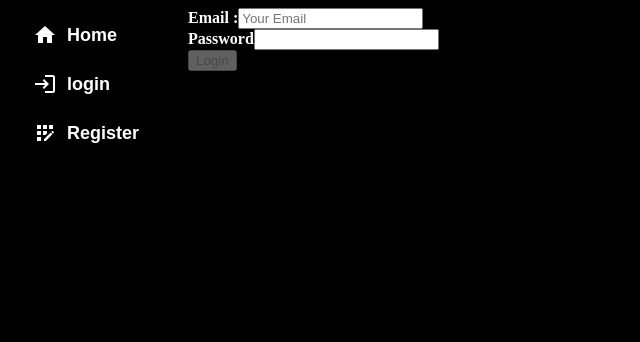
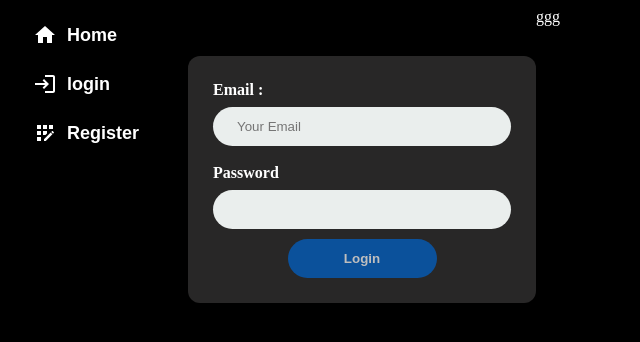
Before and after one commit to nabeelmaklai/mona-e-lisa, a React (Vite) app: page /login in a window 1280 px wide. Shown: the top 342 px of the page, without its empty margins (0-640 px from the left). Built offline with nearby package versions, Linux system fonts and the light colour scheme.

Commit message:
login register style

```diff
--- a/src/App.jsx
+++ b/src/App.jsx
@@ -53,6 +53,7 @@ const App = () => {
           <Route path="/arts/edit" element={<EditArt user={user} />} />
         </Routes>
       </main>
+      <div>ggg</div>
     </div>
   )
 }
--- a/src/pages/Home.jsx
+++ b/src/pages/Home.jsx
@@ -59,7 +59,7 @@ const Home = () => {
             </Link>
             <Link to={`/arts/${art._id}`}>
               <div className="post__image">
-                <img className="HomeArtImgs" src={art.img} alt={art.name} />
+                <img className="HomeArtImgss" src={art.img} alt={art.name} />
 
               </div>
             </Link>
--- a/src/pages/ShowArt.jsx
+++ b/src/pages/ShowArt.jsx
@@ -6,6 +6,7 @@ import AddToCollection from '../components/AddToCollection'
 import LikeButton from '../components/LikeButton'
 import EditArt from '../components/EditArt'
 import CollectionsIcon from '@mui/icons-material/Collections';
+
 const ShowArt = ({ user }) => {
   let { id } = useParams()
   const [art, setArt] = useState(null)
@@ -104,7 +105,7 @@ const ShowArt = ({ user }) => {
         )}
 
       <div className="ShowArtImgDiv" >
-      <img className="ShowArtImg"  src={art.img} alt={art.userId.name} />
+      <img className="ShowArtImg  img-resize"  src={art.img} alt={art.userId.name} />
       </div>
       <div>
       {user && <LikeButton user={user} art={art} />}</div>
@@ -123,7 +124,7 @@ const ShowArt = ({ user }) => {
           <div>
             {' '}
             <input type="text" ref={commentRef.body} />
-            <input
+           <input
               type="hidden"
               hidden
               ref={commentRef.userId}
--- a/src/pages/ShowCollection.jsx
+++ b/src/pages/ShowCollection.jsx
@@ -19,11 +19,12 @@ const ShowCollection = () => {
 
   return (
     <div className="show-collection">
-      <h4>{collection.name}</h4>
-      <p>{collection.description}</p>
+
+      <h4>{collection.name}[{collection.description}]</h4>
+      <p></p>
 
       {collectionArt.map((art) => (
-        <img src={art.img} alt={art.name} />
+        <img className='ShowArtImg  img-resize resize'  src={art.img} alt={art.name} />
       ))}
     </div>
   )
--- a/src/pages/User.jsx
+++ b/src/pages/User.jsx
@@ -102,8 +102,9 @@ const User = ({ user }) => {
       {showCollection &&
         collections.map((collection) => (
           <Link to={`/collections/${collection._id}`} key={collection._id}>
-            <img src={collection.artIds[0].img} alt={collection.name} />
-            <p>Name:{collection.name}</p>
+             <p>Name:{collection.name}</p>
+            <img className='ShowArtImg  img-resize resize' src={collection.artIds[0].img} alt={collection.name} />
+
           </Link>
         ))}
 
--- a/src/theme/style-sheet/theme.css
+++ b/src/theme/style-sheet/theme.css
@@ -2,6 +2,63 @@ html {
   background-color: black;
   color: white;
 
+}
+.form{
+  display: flex;
+  justify-content: center;
+  padding-top: 3rem;
+}
+.sub-form{
+  display: flex;
+  flex-direction: column;
+  align-items: center;
+  padding: 25px;
+  /* width: 40vw; */
+  /* height: 80vh; */
+  border-radius: 12px;
+  box-shadow: rgba(50, 50, 93, 0, 25) 0px 13px 27px -5px,
+    rgba(0, 0, 0, 0.3) 0px 8px 16px -8px;
+  background-color: rgb(40, 39, 39);
+}
+input {
+  display: flex;
+  border-radius: 50px;
+  border-style: none;
+  outline: none;
+  margin-top: 8px;
+  padding: 12px 24px;
+  width: 250px;
+  background-color: #eaeeed;
+}
+input:focus {
+  opacity: 0.7;
+}
+/* .upper-form{
+
+}
+.input-wrapper{
+
+} */
+.loginBtn{
+  padding: 12px 48px;
+  margin-top: 10px;
+  border-radius: 50px;
+  color: white;
+  cursor: pointer;
+  outline: none;
+  border-width: 0;
+  background-color:#0063cc;
+  font-weight: 600;
+  width: 50%;
+}
+.loginBtn:hover {
+  /* opacity: 0.7; */
+  background-color:#0069d9;
+
+}
+.loginBtn:disabled {
+  opacity: 0.7;
+  cursor: not-allowed;
 }
 .homepage {
   display: flex;
@@ -54,9 +111,21 @@ html {
   width: 100%;
   border-radius: 6px;
   border: 0.6px solid rgba(128, 128, 128, 0.516);
+  /* height :400px;
+  object-fit:cover;
+  object-position: center;
+  width:500px */
 
   /* height: 40%;
   display: flex; */
+}
+.HomeArtImgss{
+  height :400px;
+  object-fit:cover;
+  object-position: center;
+  width:500px;
+  border-radius: 6px;
+  border: 3px solid rgba(128, 128, 128, 0.516)
 }
 /* h2 {
   display: flex;
@@ -146,23 +215,38 @@ html {
    object-fit: cover;
 
 }
-.ShowArtImgDiv{
-  /* width : 30% ; */
-  /* aspect-ratio: 1;  */
-/* height:200px; */
-position: relative; /* Ensures the child elements are positioned relative to this container */
-  width: 100%;
-}
+/* .ShowArtImgDiv{
+  width : 30% ;
+  aspect-ratio: 1;
+} */
 .ShowArtImg{
-
-  /* height:100%; */
- /* object-fit: contain; */
-  /* border-radius: 6px;
-  border: 3px solid rgba(255, 255, 255, 0.516); */
-  width: 100%; /* Make the image span the entire width of the container */
-  height: auto; /* Automatically adjust the height while maintaining the aspect ratio */
+  /* width: 100vw; */
+  /* aspect-ratio: ; */
   border-radius: 6px;
   border: 3px solid rgba(255, 255, 255, 0.516);
 
-  object-fit: cover;
+
 }
+.img-resize{
+  height :500px;
+
+
+  width:500px;
+  object-position:center;
+  /* object-fit:fill; */
+  object-fit:cover;
+
+}
+.resize{
+  width :50%;
+  height :300px
+}
+svg {
+  display: flex;
+  align-content: flex-end;
+}
+.add-to-collection{
+  display: flex;
+  align-content: flex-end;
+
+}
```
